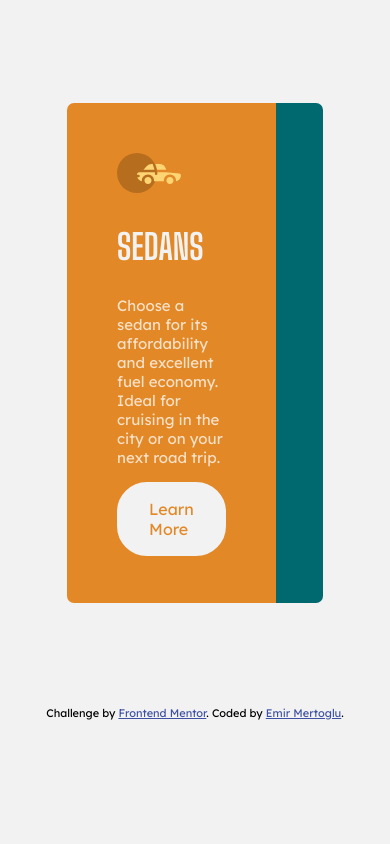
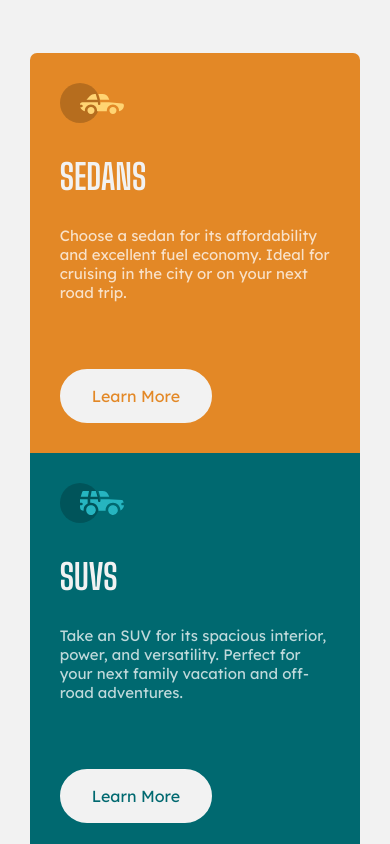
Before and after one commit to emirxmertoglu/3-column-preview-card-component, a plain HTML site: page index.html in a window 390 px wide. Shown: the top 844 px of the page. Drawn offline with Linux system fonts and the light colour scheme.

Commit message:
some ui fixes for responsivility

```diff
--- a/css/main.min.scss
+++ b/css/main.min.scss
@@ -70,6 +70,46 @@ body {
         }
     }
 
+    @media screen and (max-width: 1120px) {
+        width: 80%;
+    }
+
+    @media screen and (max-width: 992px) {
+        width: 90%;
+        margin: 50px auto;
+        grid-template-columns: 1fr 1fr 1fr;
+        .hero-card {
+            padding: 40px;
+            height: 450px;
+        }
+    }
+
+    @media screen and (max-width: 800px) {
+        width: 90%;
+        margin: 50px auto;
+        grid-template-columns: 1fr 1fr 1fr;
+        .hero-card {
+            padding: 40px;
+            height: 450px;
+            .hero-card-button {
+                padding: 5px 10px;
+            }
+        }
+    }
+
+    @media screen and (max-width: 670px) {
+        width: 90%;
+        margin: 50px auto;
+        grid-template-columns: 1fr;
+        .hero-card {
+            padding: 30px;
+            height: 400px;
+            .hero-card-button {
+                padding: 15px 30px;
+            }
+        }
+    }
+
     @media screen and (max-width: 375px) {
         width: 90%;
         margin: 50px auto;
```
Also changed, not shown: css/main.min.css, 1 other file.
